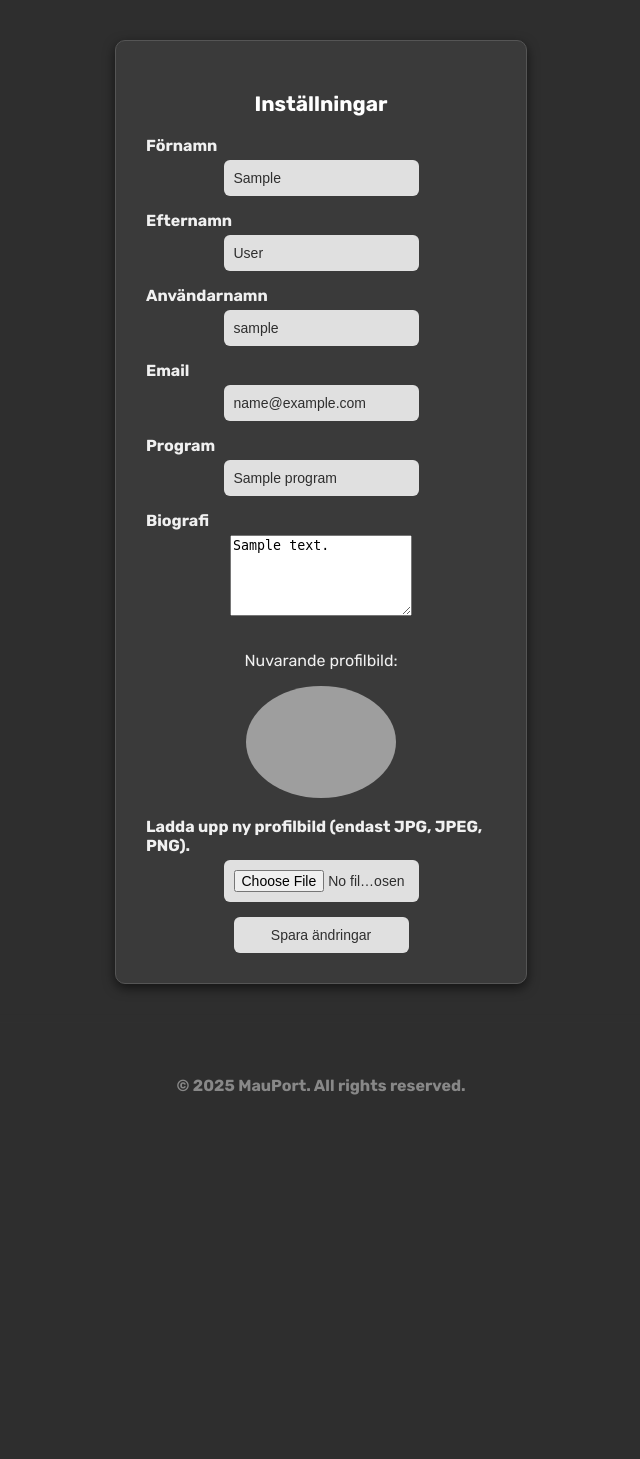
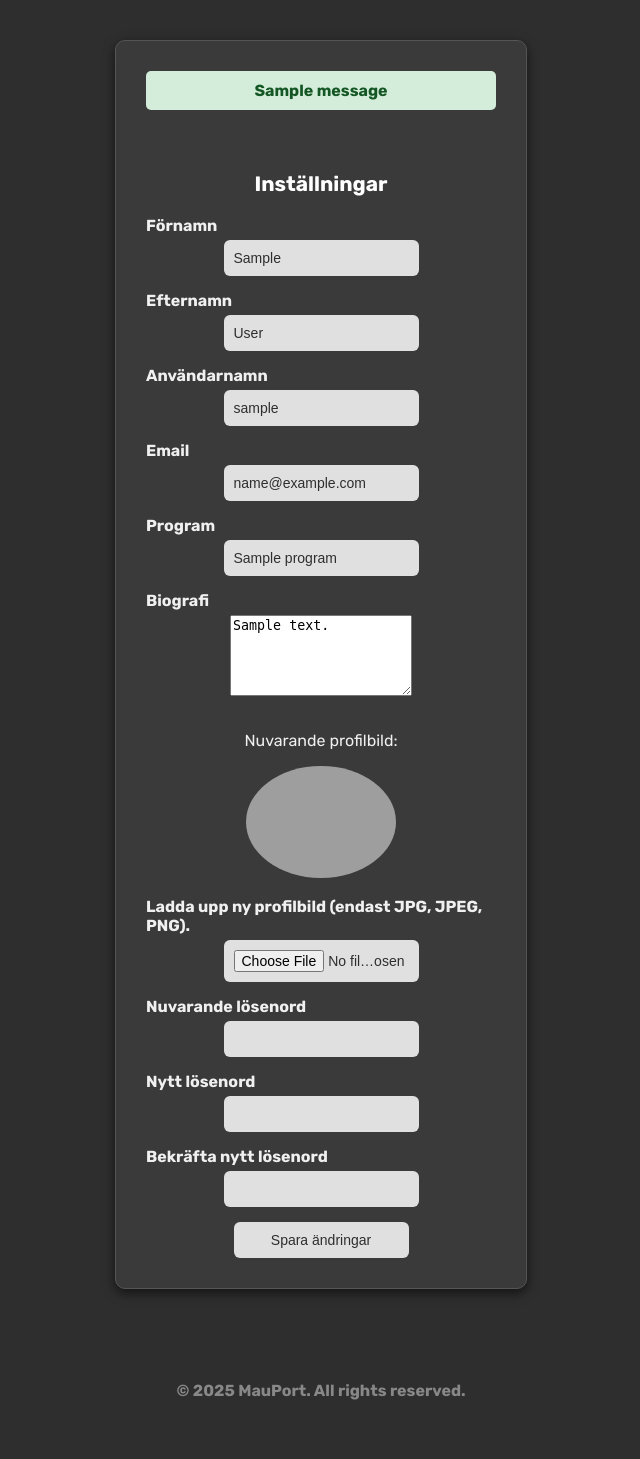
Before and after one commit to DABZEN8/MauPort, a Flask app: page /settings in a window 1280 px wide. Shown: the part 210-1669 px from the top of the page, without its empty margins (319-959 px from the left). Before the commit the page ends 1305 px from the top, so only its background shows below. Run offline with Flask 3, Linux system fonts and the light colour scheme; the visitor is signed in with stand-in values (Sample User, id 1); one stand-in notice (Sample message) is shown; a database or web service that is not in the repository returns one stand-in record (values such as "Sample title"); some libraries are stand-ins or nearby versions; grey boxes are pictures that could not be loaded.

Commit message:
Lagt till lösenordsbyte i inställningar - funkar det helt korrekt? Oklart.

```diff
--- a/forms.py
+++ b/forms.py
@@ -1,7 +1,9 @@
 from flask_wtf import FlaskForm
-from wtforms import StringField, SubmitField, TextAreaField
-from wtforms.validators import DataRequired
+from wtforms import StringField, SubmitField, TextAreaField, PasswordField
+from wtforms.validators import DataRequired, Optional, EqualTo, Regexp
 
+password_regex = r"^(?=.*[A-Z])(?=.*\d)(?=.*[@$!%*#?&])[A-Za-z\d@$!%*#?&]{8,}$"
+password_message = "Lösenordet måste vara minst 8 tecken och innehålla minst en versal, en siffra och ett specialtecken."
 
 # Formulär där användare ändrar inställningar i inloggat läge
 class SettingsForm(FlaskForm):
@@ -12,3 +14,11 @@ class SettingsForm(FlaskForm):
     program = StringField("Program")
     bio = TextAreaField("Biografi")
     submit = SubmitField("Spara ändringar")
+
+    current_password = PasswordField("Ange ditt nuvarande lösenord", validators=[Optional()])
+    new_password = PasswordField("Ange nytt lösenord", validators=[
+        Optional(),
+        Regexp(password_regex, message=password_message),
+        EqualTo("confirm_password", message="Lösenorden matchar inte")
+    ])
+    confirm_password = PasswordField("Bekräfta nytt lösenord")
--- a/settings.py
+++ b/settings.py
@@ -1,7 +1,9 @@
 import os
 import time
+import re
 from flask import render_template, request, redirect, url_for, flash, session
 from werkzeug.utils import secure_filename
+from werkzeug.security import generate_password_hash, check_password_hash
 from db import connect_db
 from forms import SettingsForm
 
@@ -36,6 +38,7 @@ def user_settings():
         email = form.email.data
         bio = form.bio.data
         program = form.program.data
+        new_password = form.new_password.data
 
         # Hantera profilbildens sökväg
         new_profile_picture_path = None
@@ -66,18 +69,50 @@ def user_settings():
             new_profile_picture_path = current_profile_picture
 
         try:
-            # Uppdaterar användarens information i databasen
-            cursor.execute("""
-                UPDATE users
-                SET first_name = %s,
-                    last_name = %s,
-                    username = %s,
-                    email = %s,
-                    bio = %s,
-                    program = %s,
-                    profile_pic = %s
-                WHERE id = %s
-            """, (first_name, last_name, username, email, bio, program, new_profile_picture_path, session['user_id']))
+            current_password = form.current_password.data
+            new_password = form.new_password.data
+
+            if new_password:
+                cursor.execute("SELECT password_hash FROM users WHERE id = %s", (session["user_id"],))
+                db_password_hash = cursor.fetchone()[0]
+
+                if not re.match(r"^(?=.*[A-Z])(?=.*\d)(?=.*[@$!%*#?&])[A-Za-z\d@$!%*#?&]{8,}$", new_password):
+                    flash("Lösenordet måste innehålla minst 8 tecken och inkludera en versal, en siffra och ett specialtecken.", "danger")
+                    return redirect(url_for("settings"))
+
+                if not check_password_hash(db_password_hash, current_password):
+                    flash("Nuvarande lösenord är felaktigt", "danger")
+                    return redirect(url_for("settings"))
+
+
+                password_hash = generate_password_hash(new_password)
+
+                # Uppdaterar användarens information i databasen
+                cursor.execute("""
+                    UPDATE users
+                    SET first_name = %s,
+                        last_name = %s,
+                        username = %s,
+                        email = %s,
+                        bio = %s,
+                        program = %s,
+                        profile_pic = %s,
+                        password_hash = %s
+                    WHERE id = %s
+                """, (first_name, last_name, username, email, bio, program, new_profile_picture_path, password_hash, session['user_id']))
+
+            else:
+                cursor.execute("""
+                    UPDATE users
+                    SET first_name = %s,
+                        last_name = %s,
+                        username = %s,
+                        email = %s,
+                        bio = %s,
+                        program = %s,
+                        profile_pic = %s
+                    WHERE id = %s
+                """, (first_name, last_name, username, email, bio, program, new_profile_picture_path, session['user_id']))
 
             conn.commit()
             flash("Dina ändringar har sparats!", "success")
--- a/static/login.css
+++ b/static/login.css
@@ -217,3 +217,25 @@ a {
 a:hover {
     text-decoration: underline;
 }
+
+.flashes {
+    list-style: none;
+    padding: 0;
+    margin-bottom: 1em;
+  }
+
+  .alert {
+    padding: 12px;
+    border-radius: 5px;
+    font-weight: bold;
+  }
+
+  .alert-danger {
+    background-color: #f8d7da;
+    color: #721c24;
+  }
+
+  .alert-success {
+    background-color: #d4edda;
+    color: #155724;
+  }
--- a/templates/settings.html
+++ b/templates/settings.html
@@ -33,6 +33,16 @@
     <main>
         <div class="main">
             <div class="center">
+                {% with messages = get_flashed_messages(with_categories=true) %}
+                {% if messages %}
+                    <ul class="flashes">
+                    {% for category, message in messages %}
+                        <li class="alert alert-{{ category }}">{{ message }}</li>
+                    {% endfor %}
+                    </ul>
+                {% endif %}
+                {% endwith %}
+
                 <h3>Inställningar</h3>
 
                 <form method="POST" enctype="multipart/form-data">
@@ -81,8 +91,33 @@
                     </div>
 
                     <div class="form-group">
+                        <label for="current_password">Nuvarande lösenord</label>
+                        {{ form.current_password(size=32) }}
+                        {% for error in form.current_password.errors %}
+                            <p class="text-danger">{{ error }}</p>
+                        {% endfor %}
+                    </div>
+
+                    <div class="form-group">
+                        <label for="new_password">Nytt lösenord</label>
+                        {{ form.new_password(size=32) }}
+                        {% for error in form.new_password.errors %}
+                            <p class="text-danger">{{ error }}</p>
+                        {% endfor %}
+                    </div>
+
+                    <div class="form-group">
+                        <label for="confirm_password">Bekräfta nytt lösenord</label>
+                        {{ form.confirm_password(size=32) }}
+                        {% for error in form.confirm_password.errors %}
+                            <p class="text-danger">{{ error }}</p>
+                        {% endfor %}
+                    </div>
+
+                    <div class="form-group">
                         {{ form.submit(class="btn btn-primary") }}
                     </div>
+
                 </form>
 
             </div>
```
